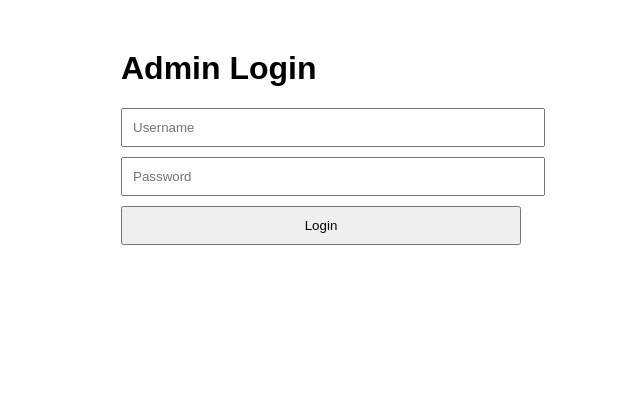
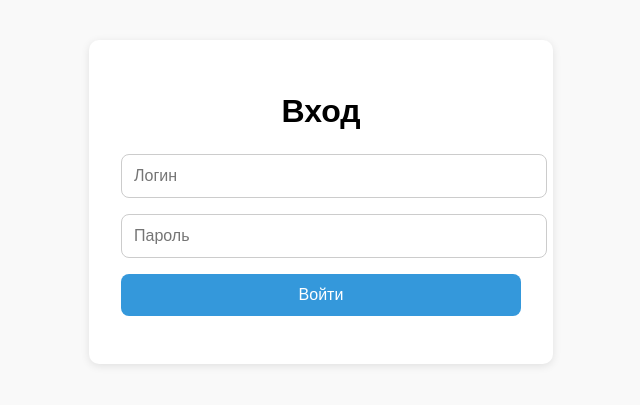
Before and after one commit to BorisVaneev/monocle, a Flask app: template templates/admin_login.html in a window 1280 px wide. Shown: the top 405 px of the page, without its empty margins (319-959 px from the left). Run offline with Flask 2, Linux system fonts and the light colour scheme; the template is opened without the code that fills it, so the values that code supplies are empty; parts of the project's set-up code (start-up, migrations or seed data) failed here and were passed over.

Commit message:
Update admin_login.html

```diff
--- a/templates/admin_login.html
+++ b/templates/admin_login.html
@@ -1,23 +1,70 @@
 <!DOCTYPE html>
-<html lang="en">
+<html lang="ru">
 <head>
     <meta charset="UTF-8">
     <meta name="viewport" content="width=device-width, initial-scale=1.0">
-    <title>Admin Login</title>
+    <title>Вход администратора</title>
     <style>
-        body { font-family: Arial, sans-serif; max-width: 400px; margin: 50px auto; }
-        input, button { display: block; width: 100%; margin: 10px 0; padding: 10px; }
+        body {
+            font-family: sans-serif;
+            background-color: #f9f9f9;
+            padding: 2rem;
+        }
+
+        .container {
+            max-width: 400px;
+            margin: 0 auto;
+            background: white;
+            padding: 2rem;
+            border-radius: 10px;
+            box-shadow: 0 2px 8px rgba(0,0,0,0.1);
+        }
+
+        h1 {
+            text-align: center;
+            margin-bottom: 1.5rem;
+        }
+
+        input, button {
+            width: 100%;
+            padding: 0.75rem;
+            margin-bottom: 1rem;
+            border: 1px solid #ccc;
+            border-radius: 8px;
+            font-size: 1rem;
+        }
+
+        button {
+            background-color: #3498db;
+            color: white;
+            border: none;
+            cursor: pointer;
+        }
+
+        button:hover {
+            background-color: #2980b9;
+        }
+
+        .error {
+            color: red;
+            text-align: center;
+            margin-bottom: 1rem;
+        }
     </style>
 </head>
 <body>
-    <h1>Admin Login</h1>
-    {% if error %}
-        <p style="color: red;">{{ error }}</p>
-    {% endif %}
-    <form method="post">
-        <input type="text" name="username" placeholder="Username" required>
-        <input type="password" name="password" placeholder="Password" required>
-        <button type="submit">Login</button>
-    </form>
+    <div class="container">
+        <h1>Вход</h1>
+
+        {% if error %}
+            <p class="error">{{ error }}</p>
+        {% endif %}
+
+        <form method="post">
+            <input type="text" name="username" placeholder="Логин" required>
+            <input type="password" name="password" placeholder="Пароль" required>
+            <button type="submit">Войти</button>
+        </form>
+    </div>
 </body>
 </html>
```
